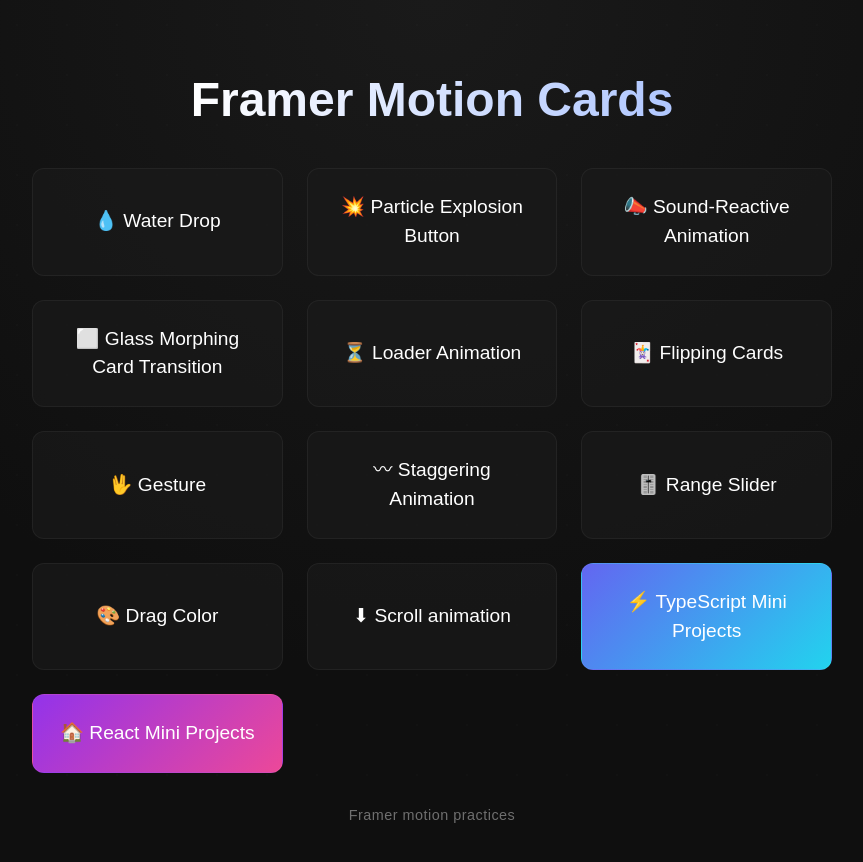
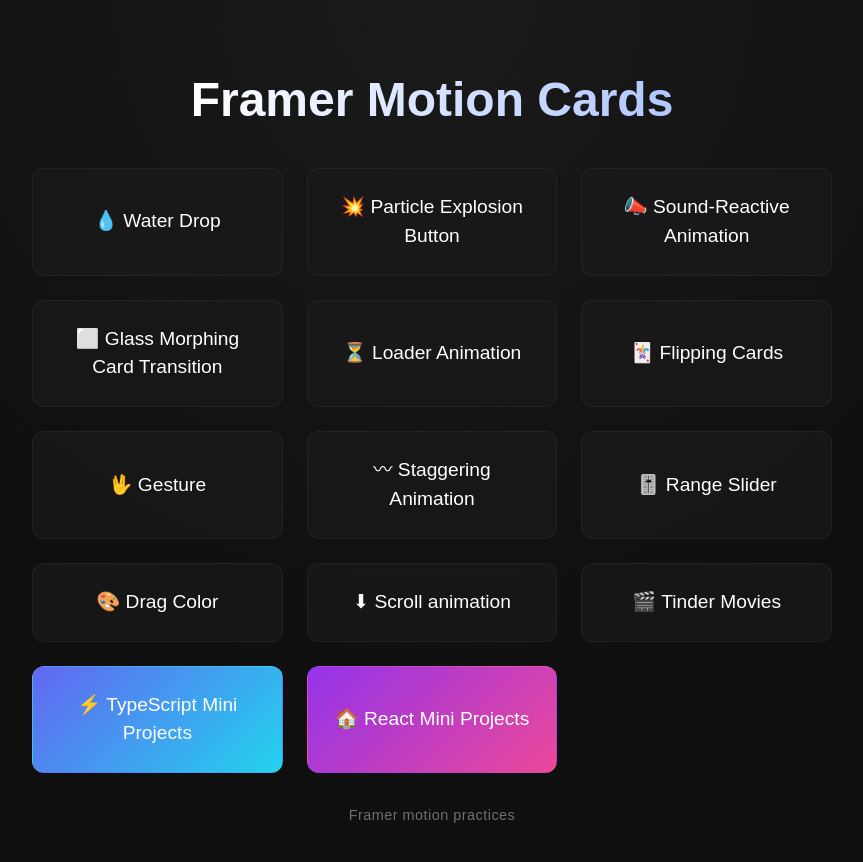
Before and after one commit to Hrisshhii/react-practice, a React (Vite) app in the folder framermotion/: page /drag-color in a window 1280 px wide. Shown: the top 862 px of the page, without its empty margins (208-1071 px from the left). Built offline with nearby package versions, Linux system fonts and the light colour scheme.

Commit message:
Setting up the last miniproject for framer motion

```diff
--- a/framermotion/src/App.tsx
+++ b/framermotion/src/App.tsx
@@ -30,6 +30,7 @@ function App() {
       <Route path="/range-slider" element={<RangeSlider/>}/>
       <Route path="/drag-color" element={<DragColor/>}/>
       <Route path="/scroll-animation" element={<ScrollAnimation/>}/>
+      <Route path="/tinder-movies" element={``}/>
     </Routes>
     </>
   )
--- a/framermotion/src/components/Home.tsx
+++ b/framermotion/src/components/Home.tsx
@@ -17,6 +17,7 @@ export default function Home() {
         <Link to="/range-slider" className="card">🎚️ Range Slider</Link>
         <Link to="/drag-color" className="card">🎨 Drag Color</Link>
         <Link to="/scroll-animation" className="card">⬇ Scroll animation</Link>
+        <Link to="/tinder-movies" className="card">🎬 Tinder Movies</Link>
         <a href="https://hrisshhii.github.io/react-practice/ts" className="card" style={{ background: "linear-gradient(135deg,#6366f1,#22d3ee)" }}>
           ⚡ TypeScript Mini Projects
         </a>
```
